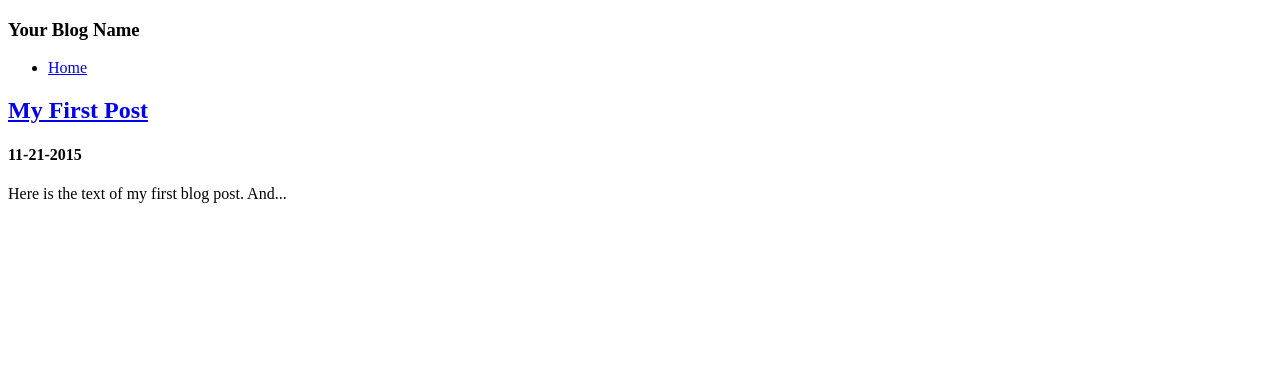
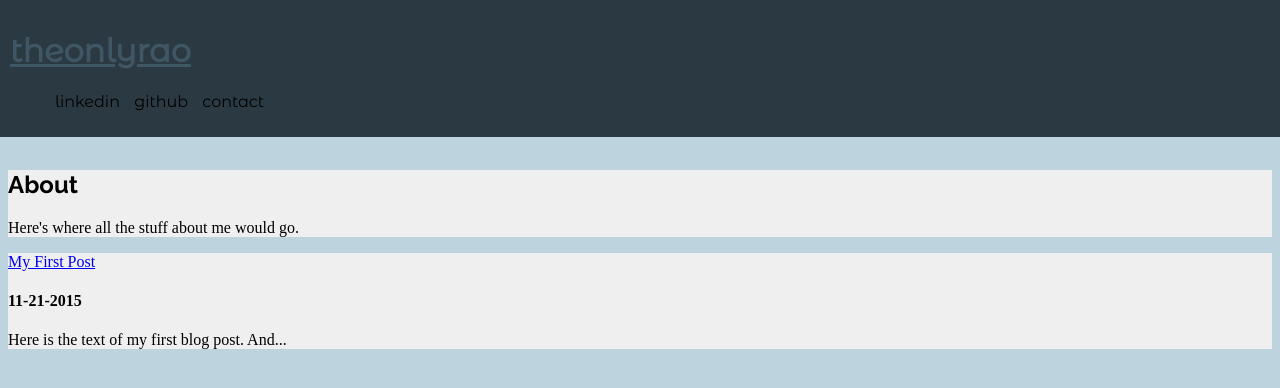
Before and after one commit to theonlyrao/2module, a Jekyll site: the page built from prework4/index.html, in a window 1280 px wide. Shown: the top 388 px of the page. Built offline with Jekyll 4.4.1, drawn with Linux system fonts in a browser that asks for light colours; some web fonts are replaced.

Commit message:
started styling

```diff
--- a/prework4/_config.yml
+++ b/prework4/_config.yml
@@ -1,2 +1,2 @@
-title: Your Blog Name
+title: theonlyrao
 email: youremail@domain.com
--- a/prework4/_includes/header.html
+++ b/prework4/_includes/header.html
@@ -3,13 +3,18 @@
 <head>
   <meta charset="utf-8">
   <title>{{ site.title }}</title>
+  <link href='https://fonts.googleapis.com/css?family=Montserrat+Alternates|Gentium+Basic|Raleway:700' rel='stylesheet' type='text/css'>
   <link href="/css/styles.css" rel="stylesheet">
 </head>
 <body>
-  <h3>{{ site.title }}</h3>
-  <div>
-    <ul>
-      <li><a href="/">Home</a></li>
-    </ul>
+  <div id="fixed-header">
+    <h1 id="title"><a href="/">{{ site.title }}</a></h1>
+    <div id="nav">
+      <ul>
+        <li>linkedin</li>
+        <li>github</li>
+        <li>contact</li>
+      </ul>
+    </div>
   </div>
   <div class="container">
--- a/prework4/css/styles.css
+++ b/prework4/css/styles.css
@@ -1,3 +1,58 @@
+#fixed-header {
+  background-color: rgba(43, 58, 66, 1);
+  position: fixed;
+  top: 0px;
+  left: 0px;
+  padding: 10px;
+  margin: 0px;
+  width: 100%
+}
+
+#nav {
+  font-family: 'Montserrat Alternates', sans-serif;
+  color: : rgba(189, 212, 222, 1);
+}
+
+#title {
+  font-family: 'Montserrat Alternates', sans-serif;
+  color: : rgba(63, 87, 101, 1);
+}
+
+#title a:link {
+  color: rgba(63, 87, 101, 1);
+}
+
+#title a:active {
+  color: rgba(63, 87, 101, 1);
+}
+
+body {
+  position: relative;
+  top: 150px;
+  background-color: rgba(189, 212, 222, 1);
+}
+
 #kitten {
   height: 100px;
 }
+
+p {
+  font-family: 'Gentium Basic', serif;
+}
+
+h2 {
+  font-family: 'Raleway', sans-serif;
+}
+
+li {
+  display: inline;
+  padding: 5px;
+}
+
+#about {
+  background-color: rgba(239, 239, 239, 1)
+}
+
+#post-preview {
+  background-color: rgba(239, 239, 239, 1)
+}
--- a/prework4/index.html
+++ b/prework4/index.html
@@ -2,8 +2,17 @@
 layout: default
 ---
 
+<div id="about">
+<h2>About</h2>
+<p>
+Here's where all the stuff about me would go.
+</p>
+</div>
+
+<div id="post-preview"
 {% for post in site.posts %}
   <h2><a href="{{ post.url }}">{{ post.title }}</a></h2>
   <h4>{{ post.date | date: "%m-%d-%Y" }}</h4>
   <p>{{ post.content | strip_html | truncatewords:10}}</p>
 {% endfor %}
+</div>
```
Also changed, not shown: 3 other files.
